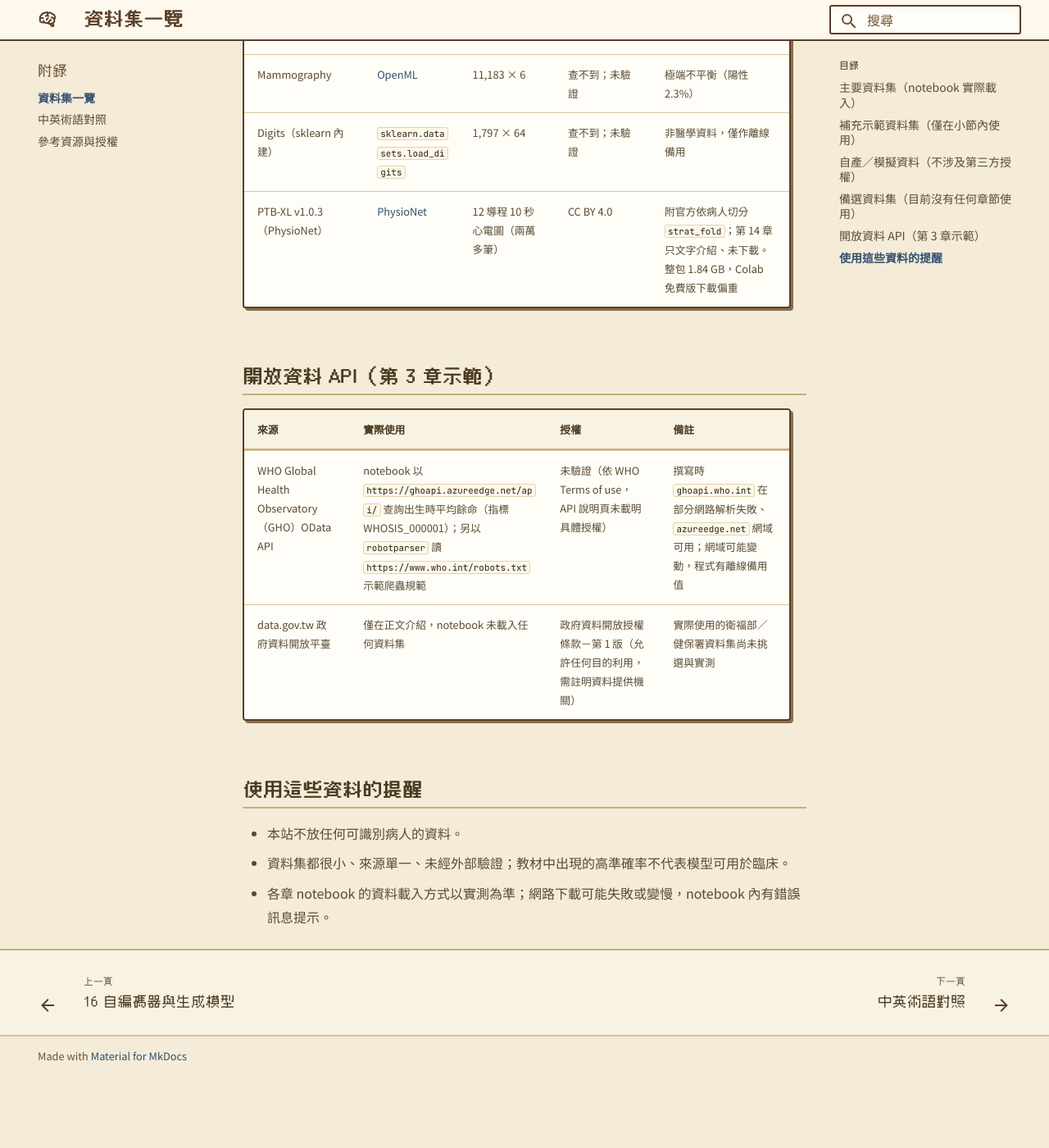
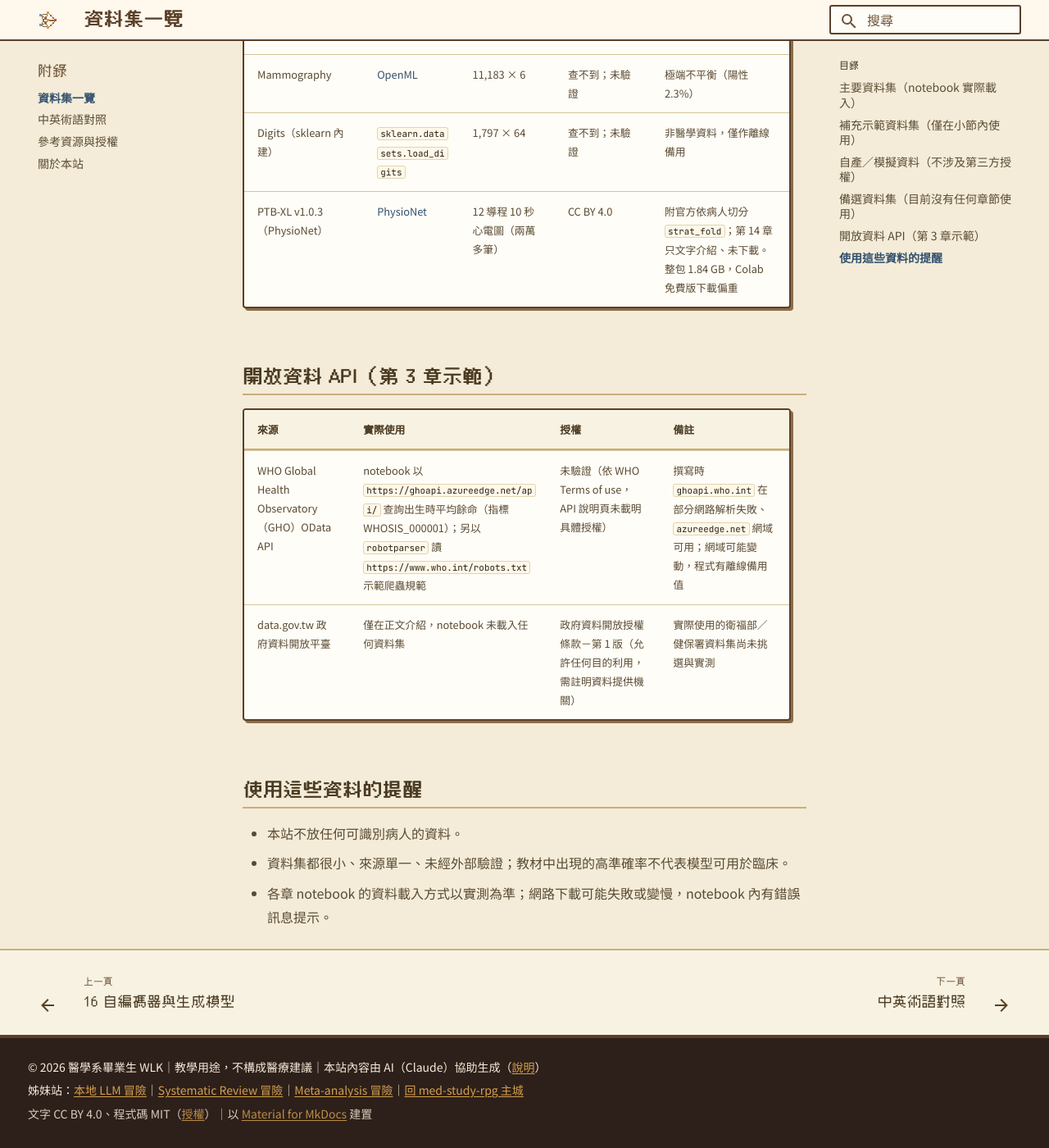
Before and after one commit to fireman333/ml-for-med-students, an MkDocs documentation site: the page built from docs/appendix/datasets.md, in a window 1280 px wide and 1400 px high, scrolled down 7365 px. Shown: the whole window at 82% size. Built offline with MkDocs 1.6.1 and Material for MkDocs 9.7.7, drawn with Linux system fonts in a browser that asks for light colours; a script that is not in the unit is left out; before the commit the page ends 8676 px from its top, so only the background shows below that.

Commit message:
Add pixel favicon, theme-color, sister-site footer and about page
Align site identity with the med-study-rpg sister sites: 16x16 pixel
neural-net favicon/logo, theme-color #2d1f1a, og meta, footer with AI
disclosure, sister-site links and hub link, and appendix/about.md.

Co-Authored-By: Claude Opus 5.5 <noreply@anthropic.com>

```diff
--- a/docs/assets/css/extra.css
+++ b/docs/assets/css/extra.css
@@ -20,6 +20,8 @@
 :root,
 [data-md-color-scheme="default"] {
   --bg-cream: #f4ecd8;
+  --bg-cream-deep: #eadfc4;
+  --bg-dark: #2d1f1a;
   --bg-paper: #fff8ec;
   --paper: #fffdf7;
   --paper-tint: #f8f2e2;
@@ -381,10 +383,19 @@ body { background: var(--bg-cream); }
 .md-footer__title { font-size: 11px; }
 .md-footer__direction { font-size: 11px; opacity: 1; color: var(--ink-muted); }
 .md-footer__button { color: var(--frame-dark); }
-.md-footer-meta { border-top: 2px solid var(--line-mid); }
-.md-footer-meta, .md-copyright, .md-copyright__highlight { color: var(--ink-muted); }
-html .md-footer-meta.md-typeset a { color: var(--study-ink); }
-html .md-footer-meta.md-typeset a:hover { color: var(--accent-leaf-ink); }
+/* footer meta = sister-site footer (LocalLLMRPG .site-footer). Background is
+   --bg-dark rather than wood: gold links on #5a3f29 are only 4.1:1 (< AA). */
+.md-footer-meta {
+  background: var(--bg-dark);
+  border-top: 4px solid var(--frame-dark);
+}
+.md-footer-meta, .md-copyright, .md-copyright__highlight { color: var(--bg-cream); }
+.md-copyright { width: 100%; margin: .6rem 0; font-size: .7rem; line-height: 1.7; }
+.site-footer-meta__line { margin: 0 0 .25rem; }
+.site-footer-meta__credit { opacity: .85; }
+html .md-footer-meta.md-typeset a { color: var(--accent-gold); text-decoration: underline; text-underline-offset: 2px; }
+html .md-footer-meta.md-typeset a:hover,
+html .md-footer-meta.md-typeset a:focus { color: var(--bg-cream); }
 
 /* ---------- chapter images (white PNG on cream) ---------- */
 .md-typeset img[src*="assets/img/"] {
--- a/mkdocs.yml
+++ b/mkdocs.yml
@@ -8,6 +8,9 @@ exclude_docs: |
 
 theme:
   name: material
+  custom_dir: overrides
+  favicon: assets/img/brand/favicon.svg
+  logo: assets/img/brand/logo.svg
   language: zh-TW
   font:
     text: Noto Sans TC
@@ -29,8 +32,6 @@ theme:
     - content.code.copy
     - content.code.annotate
     - content.tabs.link
-  icon:
-    logo: material/brain
 
 plugins:
   - search:
@@ -103,3 +104,4 @@ nav:
       - 資料集一覽: appendix/datasets.md
       - 中英術語對照: appendix/glossary.md
       - 參考資源與授權: appendix/references.md
+      - 關於本站: appendix/about.md
--- /dev/null
+++ b/overrides/main.html
@@ -0,0 +1,13 @@
+{% extends "base.html" %}
+
+{% block extrahead %}
+  {#- Shared med-study-rpg identity: dark wood header colour on mobile browser chrome -#}
+  <meta name="theme-color" content="#2d1f1a">
+  <meta name="author" content="醫學系畢業生 WLK">
+  <meta property="og:type" content="website">
+  <meta property="og:site_name" content="{{ config.site_name }}">
+  <meta property="og:locale" content="zh_TW">
+  <meta property="og:title" content="{% if page and page.title and not page.is_homepage %}{{ page.title | striptags }}｜{% endif %}{{ config.site_name }}">
+  <meta property="og:description" content="{{ (page.meta.description if page and page.meta and page.meta.description else config.site_description) }}">
+  {% if page and page.canonical_url %}<meta property="og:url" content="{{ page.canonical_url }}">{% endif %}
+{% endblock %}
--- /dev/null
+++ b/overrides/partials/copyright.html
@@ -0,0 +1,16 @@
+{#-
+  Footer meta aligned with the med-study-rpg sister sites
+  (LocalLLMRPG / SystematicReviewRPG / MetaAnalysisRPG BaseLayout footer).
+  Cross-site links use absolute root paths with a trailing slash (CROSS_SITE.md).
+-#}
+<div class="md-copyright site-footer-meta">
+  <p class="site-footer-meta__line">
+    © 2026 醫學系畢業生 WLK｜教學用途，不構成醫療建議｜本站內容由 AI（Claude）協助生成（<a href="{{ 'appendix/about/' | url }}#ai-generated">說明</a>）
+  </p>
+  <p class="site-footer-meta__line">
+    姊妹站：<a href="/local-llm/">本地 LLM 冒險</a>｜<a href="/systematic-review/">Systematic Review 冒險</a>｜<a href="/meta-analysis/">Meta-analysis 冒險</a>｜<a href="https://med-study-rpg.com/">回 med-study-rpg 主城</a>
+  </p>
+  <p class="site-footer-meta__line site-footer-meta__credit">
+    文字 CC BY 4.0、程式碼 MIT（<a href="{{ 'appendix/references/' | url }}">授權</a>）｜以 <a href="https://squidfunk.github.io/mkdocs-material/" target="_blank" rel="noopener">Material for MkDocs</a> 建置
+  </p>
+</div>
```
Also changed, not shown: docs/appendix/about.md (added, +36 -0 lines), docs/assets/img/brand/favicon.svg (added), docs/assets/img/brand/logo.svg (added).
